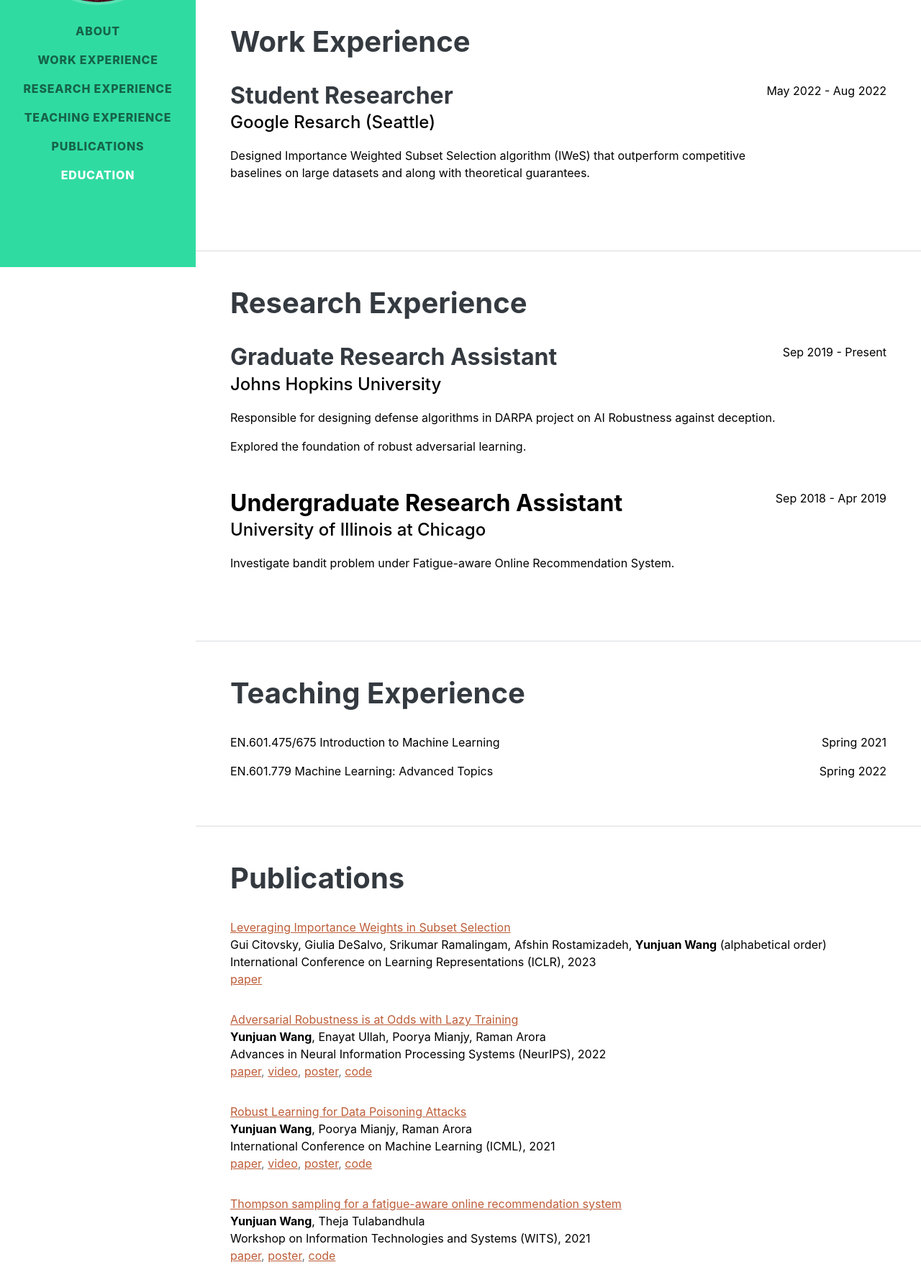
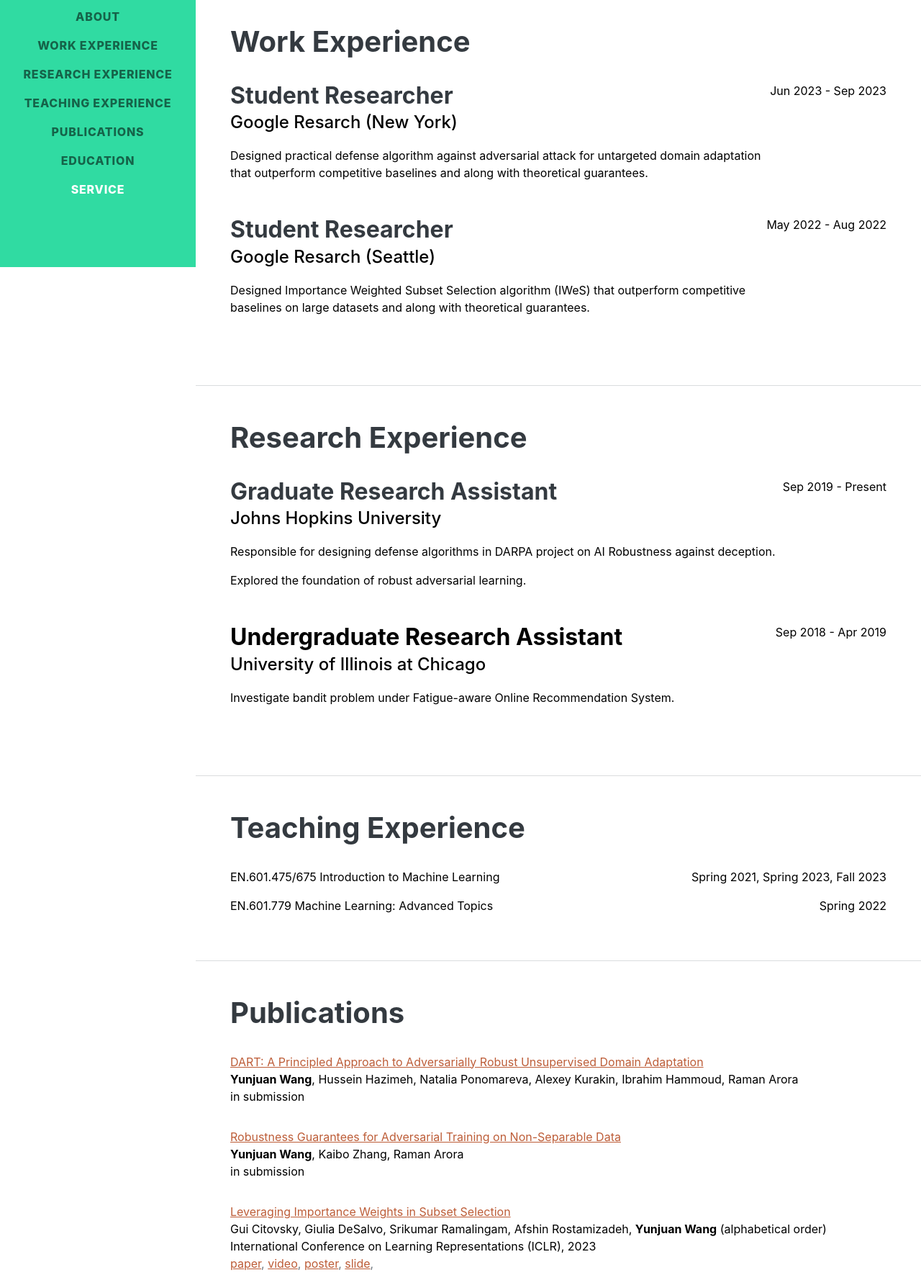
Before and after one commit to yunjuanwang/yunjuanwang.github.io, a plain HTML site: page index.html in a window 1280 px wide. Shown: the part 429-2200 px from the top of the page at 72% size. Drawn offline with nearby package versions, Linux system fonts and the light colour scheme; some icons are missing; a web font is replaced by a local one.

Commit message:
Add files via upload

```diff
--- a/index.html
+++ b/index.html
@@ -33,6 +33,7 @@
                     <li class="nav-item"><a class="nav-link js-scroll-trigger" href="#teaching-experience">Teaching Experience</a></li>
                     <li class="nav-item"><a class="nav-link js-scroll-trigger" href="#pubs">Publications</a></li>
                     <li class="nav-item"><a class="nav-link js-scroll-trigger" href="#education">Education</a></li>
+                    <li class="nav-item"><a class="nav-link js-scroll-trigger" href="#service">Service</a></li>
 <!--                    <li class="nav-item"><a class="nav-link js-scroll-trigger" href="#awards">Awards</a></li>-->
                 </ul>
             </div>
@@ -79,6 +80,14 @@
                     <div class="d-flex flex-column flex-md-row justify-content-between mb-5">
                         <div class="flex-grow-1">
                             <h3 class="mb-0">Student Researcher</h3>
+                            <div class="subheading mb-3 text-black">Google Resarch (New York)</div>
+                            <p class="text-black">Designed practical defense algorithm against adversarial attack for untargeted domain adaptation that outperform competitive baselines and along with theoretical guarantees.</p>
+                        </div>
+                        <div class="flex-shrink-0"><span class="text-black">Jun 2023 - Sep 2023</span></div>
+                    </div>
+                    <div class="d-flex flex-column flex-md-row justify-content-between mb-5">
+                        <div class="flex-grow-1">
+                            <h3 class="mb-0">Student Researcher</h3>
                             <div class="subheading mb-3 text-black">Google Resarch (Seattle)</div>
                             <p class="text-black">Designed Importance Weighted Subset Selection algorithm (IWeS) that outperform competitive baselines on large datasets and along with theoretical guarantees.</p>
                         </div>
@@ -122,7 +131,7 @@
                         <div class="flex-grow-3 text-black">
                             <p> EN.601.475/675 Introduction to Machine Learning </p>
                         </div>
-                        <div class="flex-shrink-0"><span class="text-black">Spring 2021</span></div>
+                        <div class="flex-shrink-0"><span class="text-black">Spring 2021, Spring 2023, Fall 2023</span></div>
                     </div>
                     <div class="d-flex flex-column flex-md-row justify-content-between mb-0">
                         <div class="flex-grow-3 text-black">
@@ -156,6 +165,24 @@
             <section class="resume-section" id="pubs">
                 <div class="my-auto">
                   <h2 class="mb-5">Publications</h2>
+                      <div class="resume-item mb-5">
+                        <div class="resume-content mr-auto">
+                          <a class="mb-0", href="">DART: A Principled Approach to Adversarially Robust Unsupervised Domain Adaptation</a>
+                          <p class="mb-0 text-black"> <b>Yunjuan Wang</b>, Hussein Hazimeh, Natalia Ponomareva, Alexey Kurakin, Ibrahim Hammoud, Raman Arora
+                          </p>
+                          <p class="mb-0 text-black">in submission</p>
+                        </div>
+                      </div>
+
+
+                      <div class="resume-item mb-5">
+                        <div class="resume-content mr-auto">
+                          <a class="mb-0", href="">Robustness Guarantees for Adversarial Training on Non-Separable Data</a>
+                          <p class="mb-0 text-black"> <b>Yunjuan Wang</b>, Kaibo Zhang, Raman Arora
+                          </p>
+                          <p class="mb-0 text-black">in submission</p>
+                        </div>
+                      </div>
 
 
 
@@ -166,7 +193,10 @@
                         </p>
                         <p class="mb-0 text-black">International Conference on Learning Representations (ICLR), 2023</p>
                         <div class="mb-0">
-                            <a href="https://openreview.net/pdf?id=9Nj_gNdvqYf">paper</a>
+                            <a href="https://openreview.net/pdf?id=9Nj_gNdvqYf">paper</a>,
+                            <a  href="https://iclr.cc/virtual/2023/poster/11171">video</a>,
+                            <a  href="https://iclr.cc/media/PosterPDFs/ICLR%202023/11171.png?t=1681410137.5612319">poster</a>,
+                            <a  href="https://iclr.cc/media/iclr-2023/Slides/11171.pdf">slide</a>,
                         </div>
                       </div>
                     </div>
@@ -259,6 +289,28 @@
                             <p class="text-black">GPA: 3.89/4.3</p>
                         </div>
                         <div class="flex-shrink-0"><span class="text-black">Sep 2015 - Jun 2019 </span></div>
+                    </div>
+                </div>
+            </section>
+
+            <hr class="m-0" />
+            <!-- Service-->
+            <section class="resume-section" id="service">
+                <div class="resume-section-content">
+                    <h2 class="mb-5">Service</h2>
+                    <div class="d-flex flex-column flex-md-row justify-content-between mb-5">
+                        <div class="flex-grow-1">
+                            <h3 class="mb-0 text-black">Conference Reviewer</h3>
+                            <div class="text-black">International Conference on Machine Learning (ICML), 2022 - 2023</div>
+                            <div class="text-black">Conference on Neural Information Processing Systems (NeurIPS), 2022 - 2023</div>
+                            <div class="text-black">International Conference on Learning Representations (ICLR), 2023 - 2024</div>
+                            <div class="text-black">International Conference on Artificial Intelligence and Statistics (AISTATS), 2023</div>
+                        </div>
+                        <div class="flex-grow-1">
+                            <h3 class="mb-0 text-black">Program Committee Member</h3>
+                            <div class="text-black">AAAI Conference on Artificial Intelligence, 2023</div>
+                        </div>
+<!--                        <div class="flex-shrink-0"><span class="text-black">Sep 2019 - Present </span></div>-->
                     </div>
                 </div>
             </section>
```
